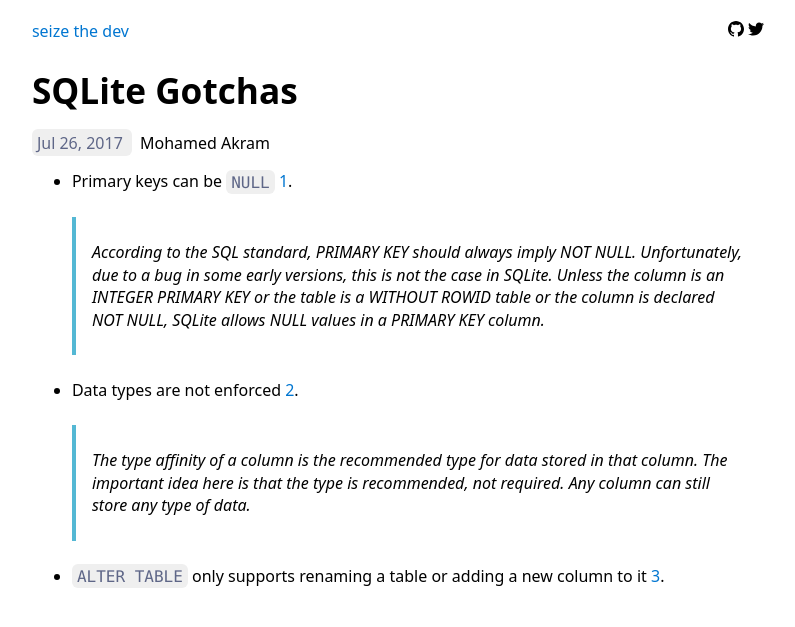
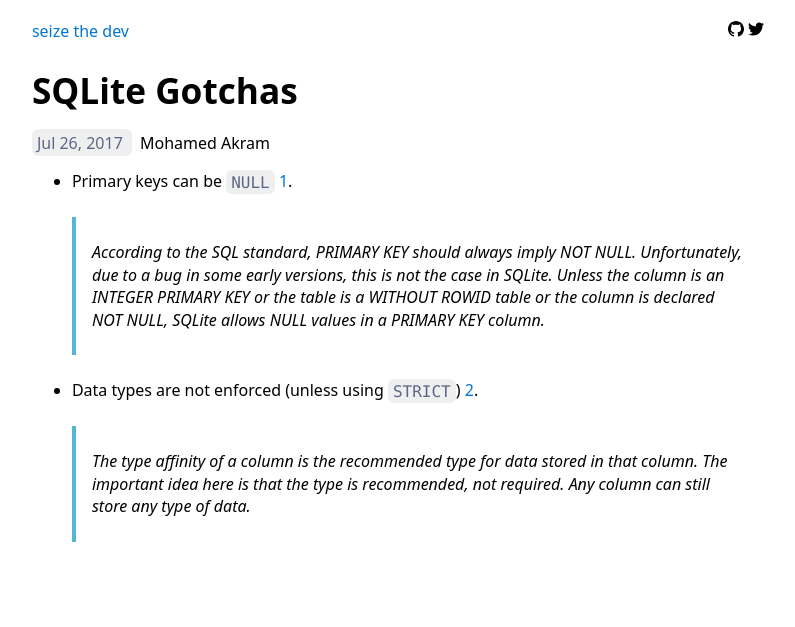
Before and after one commit to mohd-akram/blog, a Jekyll site: the page built from _posts/2017-07-26-sqlite-gotchas.md, in a window 1280 px wide. Shown: the top 627 px of the page, without its empty margins (242-1037 px from the left). Built offline with Jekyll 4.4.1, drawn with Linux system fonts in a browser that asks for light colours; our own code applies the rules of GitHub Pages for plain Markdown files; comment, search, counter and statistics services are not loaded.

Commit message:
Update post

```diff
--- a/_posts/2017-07-26-sqlite-gotchas.md
+++ b/_posts/2017-07-26-sqlite-gotchas.md
@@ -11,15 +11,11 @@ description: Things to keep in mind when using SQLite.
     > WITHOUT ROWID table or the column is declared NOT NULL, SQLite allows
     > NULL values in a PRIMARY KEY column.
 
-- Data types are not enforced [2].
+- Data types are not enforced (unless using `STRICT`) [2].
 
     > The type affinity of a column is the recommended type for data stored in
     > that column. The important idea here is that the type is recommended, not
     > required. Any column can still store any type of data.
 
-- `ALTER TABLE` only supports renaming a table or adding a new column to it
-  [3].
-
 [1]: <https://sqlite.org/lang_createtable.html>
 [2]: <https://sqlite.org/datatype3.html>
-[3]: <https://sqlite.org/lang_altertable.html>
```
